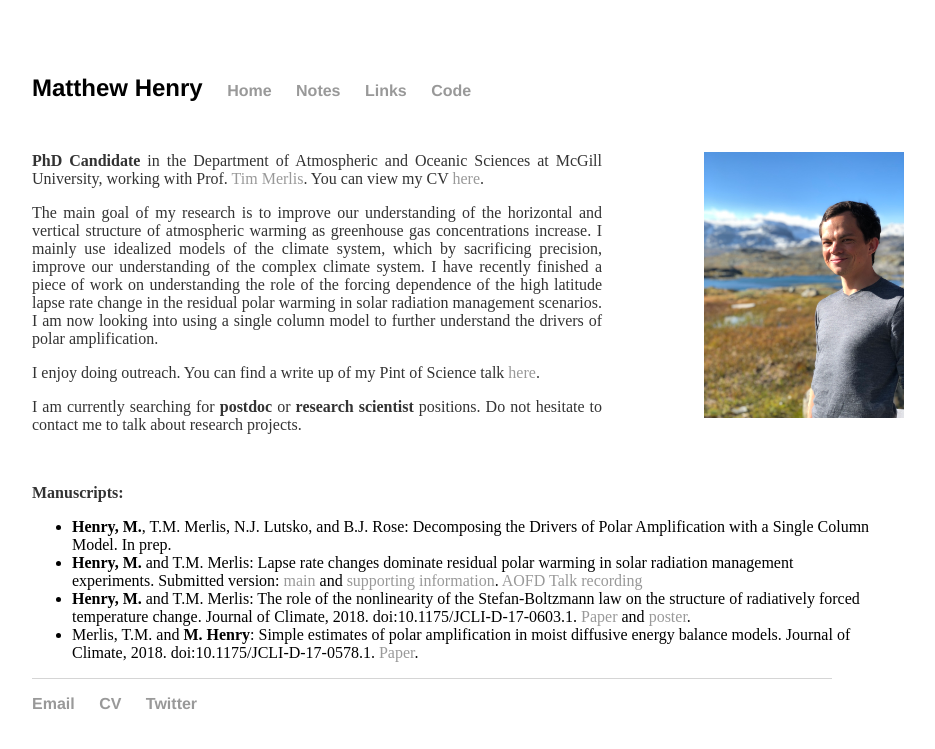
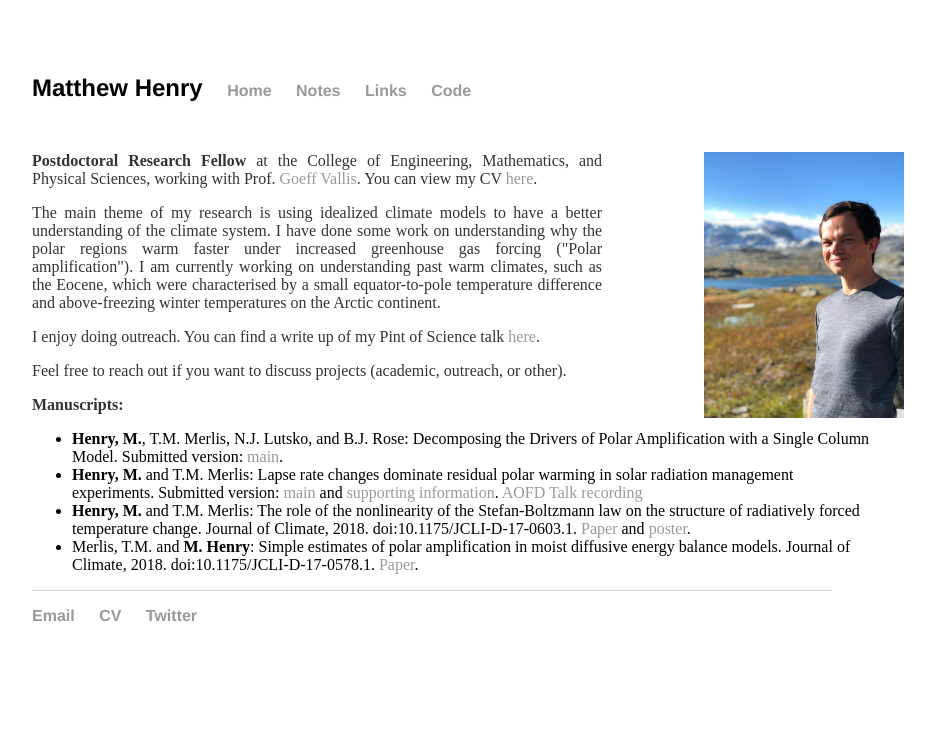
Before and after one commit to matthewjhenry/old_website, a Jekyll site: the page built from index.html, in a window 1280 px wide. Shown: the top 749 px of the page, without its empty margins (276-1211 px from the left). Built offline with Jekyll 4.4.1, drawn with Linux system fonts in a browser that asks for light colours.

Commit message:
update 2020

```diff
--- a/index.html
+++ b/index.html
@@ -29,17 +29,17 @@ div.relative {
 
 <img src="http://matthewjhenry.github.io/images/me.jpeg" alt="Me" style="position:absolute; left:980px;width:200px;height:266px;">
 
-	<p class="ex"><font size=3><b>PhD Candidate</b> in the Department of Atmospheric and Oceanic Sciences at McGill University, working with Prof. <a href="https://http://www.meteo.mcgill.ca/~tmerlis/">Tim Merlis</a>. You can view my CV <a href='http://meteo.mcgill.ca/~mhenry/files/cv-mhenry.pdf' title = "pdf" >here</a>.</p>
+	<p class="ex"><font size=3><b>Postdoctoral Research Fellow</b> at the College of Engineering, Mathematics, and Physical Sciences, working with Prof. <a href="http://empslocal.ex.ac.uk/people/staff/gv219/">Goeff Vallis</a>. You can view my CV <a href='http://meteo.mcgill.ca/~mhenry/files/cv-mhenry.pdf' title = "pdf" >here</a>.</p>
 
-	<p class="ex"><font size=3>The main goal of my research is to improve our understanding of the horizontal and vertical structure of atmospheric warming as greenhouse gas concentrations increase. I mainly use idealized models of the climate system, which by sacrificing precision, improve our understanding of the complex climate system. I have recently finished a piece of work on understanding the role of the forcing dependence of the high latitude lapse rate change in the residual polar warming in solar radiation management scenarios. I am now looking into using a single column model to further understand the drivers of polar amplification.</font></p>
+	<p class="ex"><font size=3>The main theme of my research is using idealized climate models to have a better understanding of the climate system. I have done some work on understanding why the polar regions warm faster under increased greenhouse gas forcing ("Polar amplification"). I am currently working on understanding past warm climates, such as the Eocene, which were characterised by a small equator-to-pole temperature difference and above-freezing winter temperatures on the Arctic continent.</font></p>
 
 	<p class="ex"><font size=3>I enjoy doing outreach. You can find a write up of my Pint of Science talk <a href='https://matthewjhenry.github.io/notes/2019/05/19/PoS-talk-outreach' title = "pdf" >here</a>.</font></p>
 
-	<p class="ex"><font size=3>I am currently searching for <b>postdoc</b> or <b>research scientist</b> positions. Do not hesitate to contact me to talk about research projects.</font></p></br></br>
+	<p class="ex"><font size=3>Feel free to reach out if you want to discuss projects (academic, outreach, or other).</font></p>
 
 	<p class="ex"><font size=3><b>Manuscripts:</b></p>
 		<ul>
-		<li><b>Henry, M.</b>, T.M. Merlis, N.J. Lutsko, and B.J. Rose: Decomposing the Drivers of Polar Amplification with a Single Column Model. In prep.
+		<li><b>Henry, M.</b>, T.M. Merlis, N.J. Lutsko, and B.J. Rose: Decomposing the Drivers of Polar Amplification with a Single Column Model. Submitted version: <a href='https://matthewjhenry.github.io/papers/HMLR20_SCM_submitted.pdf'>main</a>.
 		<li><b>Henry, M.</b> and T.M. Merlis: Lapse rate changes dominate residual polar warming in solar radiation management experiments. Submitted version: <a href='https://matthewjhenry.github.io/papers/Henry_Merlis_SRM_main_submitted.pdf'>main</a> and <a href='https://matthewjhenry.github.io/papers/Henry_Merlis_SRM_SI_submitted.pdf'>supporting information</a>. <a href='https://ams.confex.com/ams/22FLUID/videogateway.cgi/id/55150?recordingid=55150'>AOFD Talk recording</a>
 		<li><b>Henry, M.</b> and T.M. Merlis: The role of the nonlinearity of the Stefan-Boltzmann law on the structure of radiatively forced temperature change. Journal of Climate, 2018. doi:10.1175/JCLI-D-17-0603.1. <a href='https://journals.ametsoc.org/doi/10.1175/JCLI-D-17-0603.1'>Paper</a> and <a href='http://meteo.mcgill.ca/~mhenry/files/poster_henry_0617.pdf'>poster</a>.
 		<li>Merlis, T.M. and <b>M. Henry</b>: Simple estimates of polar amplification in moist diffusive energy balance models. Journal of Climate, 2018. doi:10.1175/JCLI-D-17-0578.1. <a href='https://journals.ametsoc.org/doi/10.1175/JCLI-D-17-0578.1'>Paper</a>.
```
Also changed, not shown: 1 other file.
